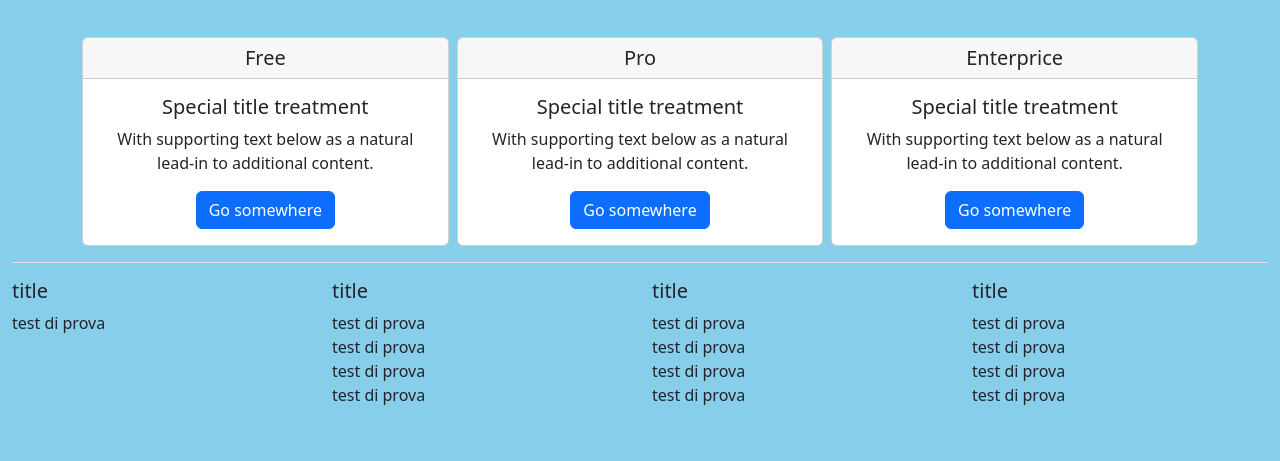
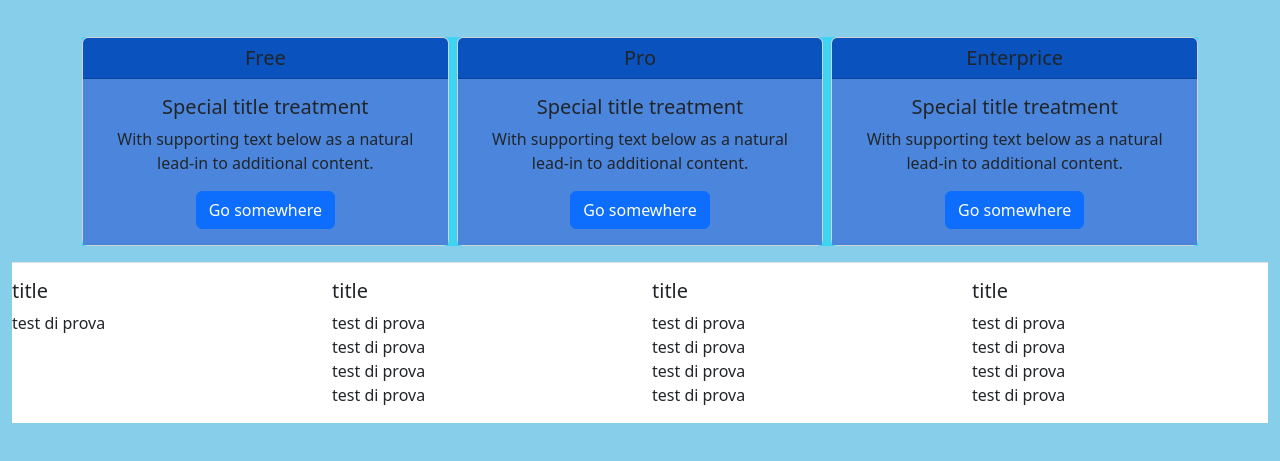
Before and after one commit to rosapl92/Bootstrap-via-NPM, a website: page index.html in a window 1280 px wide. Shown: the part 243-704 px from the top of the page. Drawn offline with nearby package versions, Linux system fonts and the light colour scheme.

Commit message:
bootstrap-via-npm

```diff
--- a/assets/_card-deck.scss
+++ b/assets/_card-deck.scss
@@ -0,0 +1,11 @@
+.card-deck{
+  background-color: #3dd5f3;
+  .card{
+    .card-header{
+      background-color: #0a53be;
+    }
+    .card-body{
+      background-color: #4c86dc;
+    }
+  }
+}
--- a/assets/_footer.scss
+++ b/assets/_footer.scss
@@ -0,0 +1,3 @@
+footer{
+  background-color: white;
+}
```
Also changed, not shown: assets/main.built.css, 1 other file.
